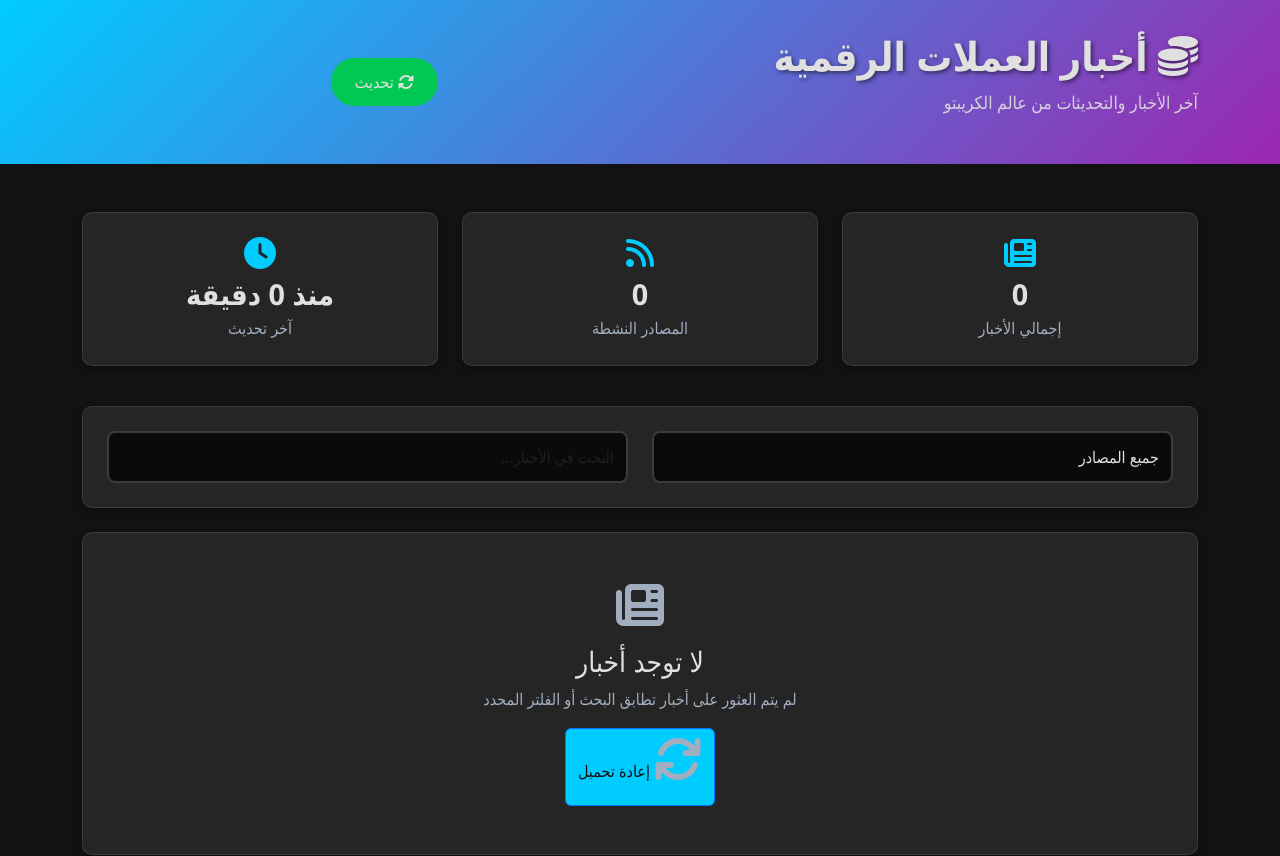
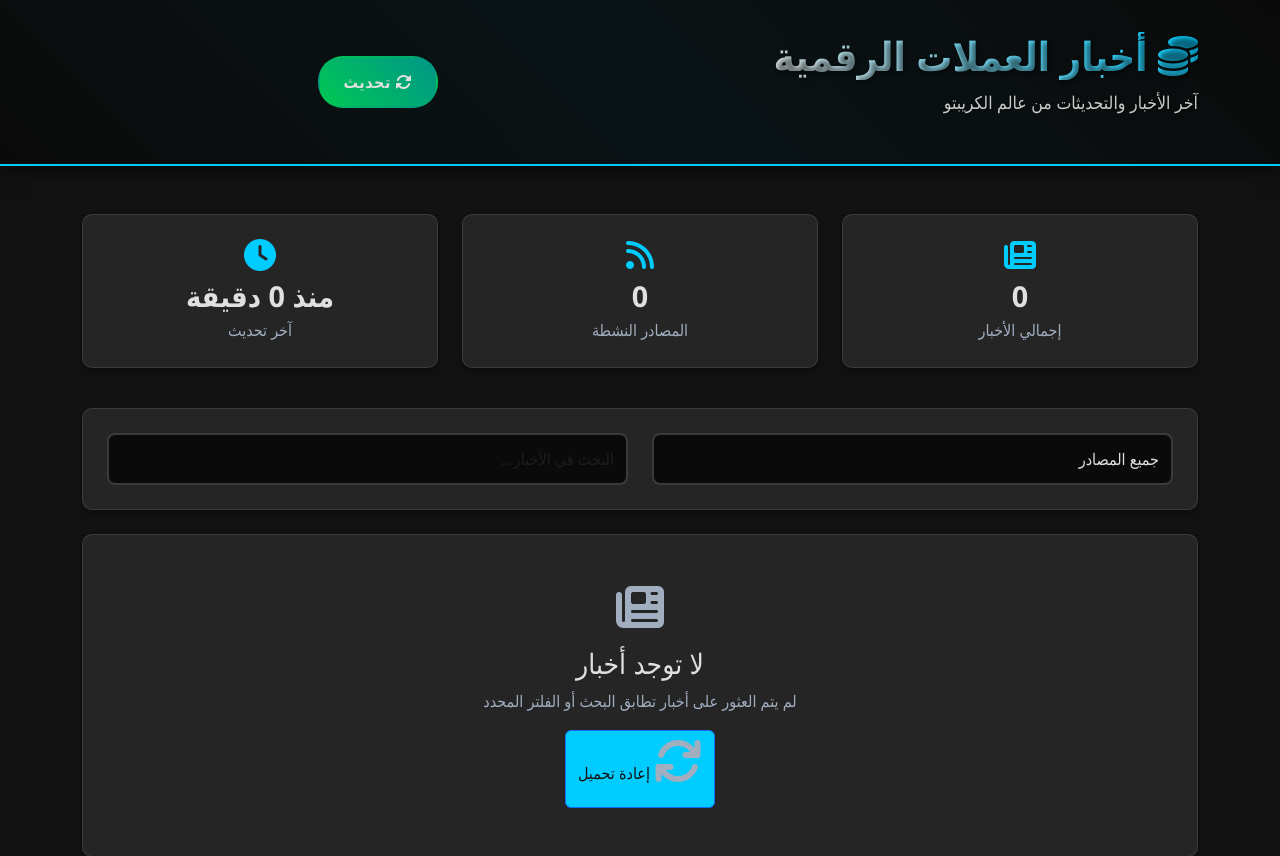
Before and after one commit to myzoma/news, a plain HTML site: page index.html in a window 1280 px wide. Shown: the top 856 px of the page. Drawn offline with nearby package versions, Linux system fonts and the light colour scheme; no server answers.

Commit message:
Update style.css

```diff
--- a/css/style.css
+++ b/css/style.css
@@ -31,13 +31,140 @@ body {
     color: var(--text-light);
 }
 
-/* Header Styles */
+/* Header Styles - Updated */
 .crypto-header {
-    background: var(--gradient-bg);
+    background: var(--bg-darker);
     color: var(--text-light);
     padding: 2rem 0;
     margin-bottom: 2rem;
+    box-shadow: 0 4px 20px rgba(0, 0, 0, 0.6);
+    border-bottom: 2px solid var(--primary-color);
+    position: relative;
+    overflow: hidden;
 }
+
+/* إضافة تأثير خفي للهيدر */
+.crypto-header::before {
+    content: '';
+    position: absolute;
+    top: 0;
+    left: 0;
+    right: 0;
+    bottom: 0;
+    background: linear-gradient(45deg, transparent 0%, rgba(0, 204, 255, 0.05) 50%, transparent 100%);
+    pointer-events: none;
+}
+
+.crypto-header .container {
+    position: relative;
+    z-index: 2;
+}
+
+.header-title {
+    font-size: 2.5rem;
+    font-weight: bold;
+    margin-bottom: 0.5rem;
+    text-shadow: 2px 2px 8px rgba(0, 0, 0, 0.8);
+    color: var(--text-light);
+    background: linear-gradient(45deg, var(--text-light) 0%, var(--primary-color) 100%);
+    -webkit-background-clip: text;
+    -webkit-text-fill-color: transparent;
+    background-clip: text;
+    display: inline-block;
+}
+
+.header-subtitle {
+    font-size: 1.1rem;
+    opacity: 0.9;
+    color: var(--text-muted);
+    text-shadow: 1px 1px 3px rgba(0, 0, 0, 0.5);
+}
+
+/* تحسين الأزرار في الهيدر */
+.crypto-header .btn-refresh {
+    background: linear-gradient(45deg, var(--success-color) 0%, var(--teal-color) 100%);
+    border: 2px solid transparent;
+    color: var(--text-light);
+    padding: 0.75rem 1.5rem;
+    border-radius: 25px;
+    font-weight: 600;
+    transition: all 0.3s ease;
+    text-transform: uppercase;
+    letter-spacing: 0.5px;
+    position: relative;
+    overflow: hidden;
+}
+
+.crypto-header .btn-refresh::before {
+    content: '';
+    position: absolute;
+    top: 0;
+    left: -100%;
+    width: 100%;
+    height: 100%;
+    background: linear-gradient(90deg, transparent, rgba(255, 255, 255, 0.2), transparent);
+    transition: left 0.5s;
+}
+
+.crypto-header .btn-refresh:hover::before {
+    left: 100%;
+}
+
+.crypto-header .btn-refresh:hover {
+    background: linear-gradient(45deg, #00a843 0%, #007f6a 100%);
+    transform: translateY(-2px);
+    box-shadow: 0 6px 20px rgba(0, 200, 83, 0.4);
+    color: var(--text-light);
+    border-color: var(--primary-color);
+}
+
+/* إضافة تأثير إضافي للهيدر */
+.crypto-header-accent {
+    position: absolute;
+    top: 0;
+    left: 0;
+    right: 0;
+    height: 3px;
+    background: linear-gradient(90deg,
+        var(--primary-color) 0%,
+        var(--secondary-color) 25%,
+        var(--purple-color) 50%,
+        var(--teal-color) 75%,
+        var(--primary-color) 100%
+    );
+}
+
+/* تحسين العناوين في الهيدر */
+.crypto-header h1,
+.crypto-header h2,
+.crypto-header h3 {
+    position: relative;
+    z-index: 2;
+}
+
+/* تأثير للنصوص */
+.header-title-wrapper {
+    position: relative;
+    display: inline-block;
+}
+
+.header-title-wrapper::after {
+    content: '';
+    position: absolute;
+    bottom: -5px;
+    left: 0;
+    width: 100%;
+    height: 2px;
+    background: linear-gradient(90deg, var(--primary-color), var(--secondary-color));
+    transform: scaleX(0);
+    transition: transform 0.3s ease;
+    transform-origin: left;
+}
+
+.header-title-wrapper:hover::after {
+    transform: scaleX(1);
+}
+
 
 .header-title {
     font-size: 2.5rem;
```
